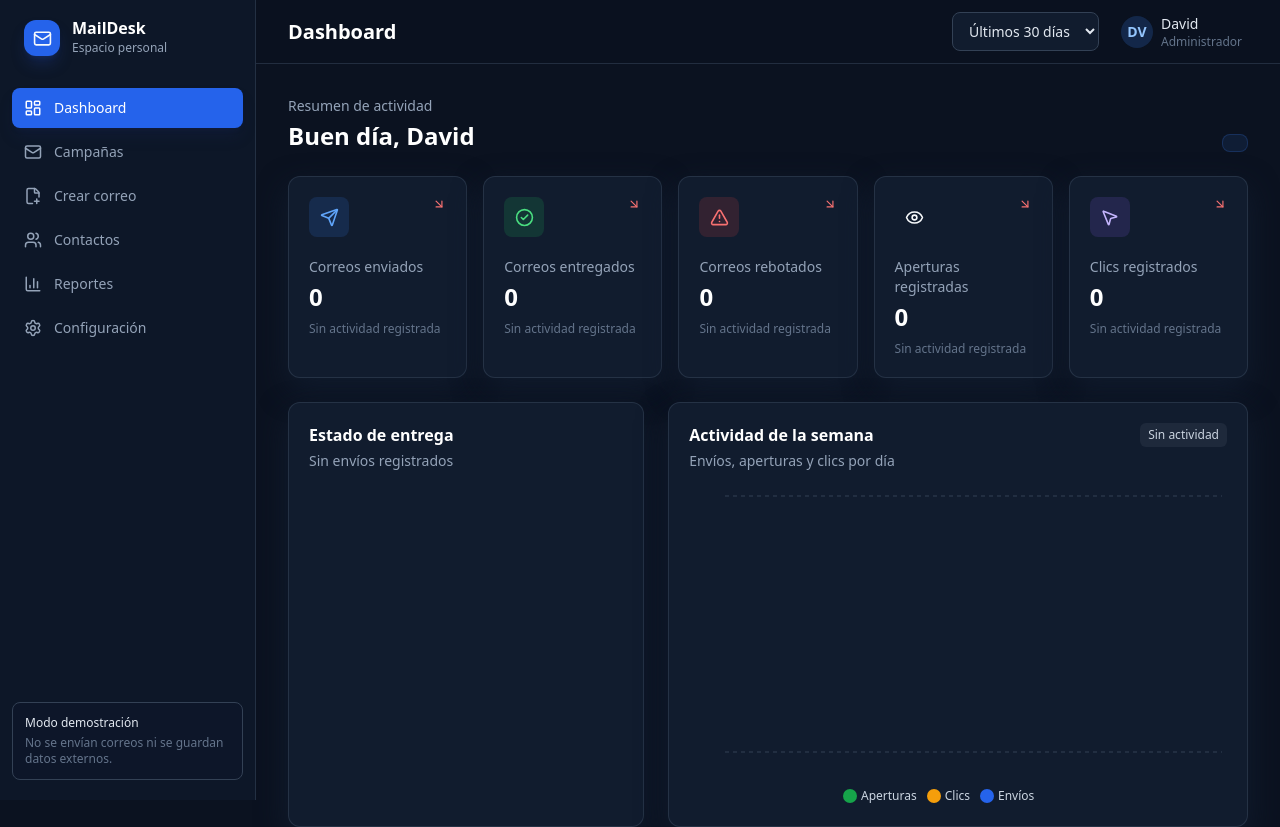
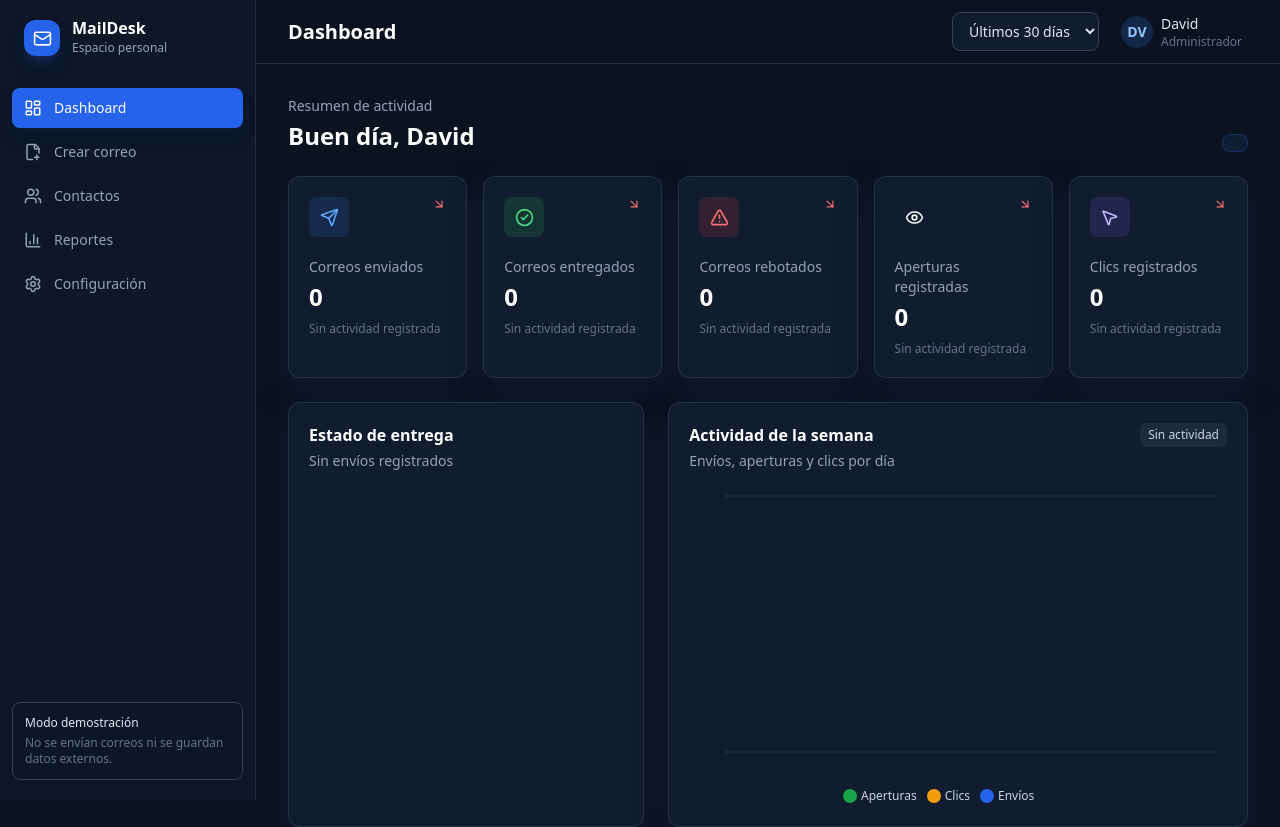
Before and after one commit to dlspwan-web/MailDesk, a React (Vite) app: page / in a window 1280 px wide. Shown: the top 827 px of the page. Built offline with nearby package versions, Linux system fonts and the light colour scheme.

Commit message:
Remove 'Campaigns' navigation item
Removed the 'Campaigns' navigation item from the AppShell.

```diff
--- a/src/components/AppShell.tsx
+++ b/src/components/AppShell.tsx
@@ -4,7 +4,6 @@ import type { Section } from '../types'
 
 const navItems: { id: Section; label: string; icon: typeof LayoutDashboard }[] = [
   { id: 'dashboard', label: 'Dashboard', icon: LayoutDashboard },
-  { id: 'campaigns', label: 'Campañas', icon: Mail },
   { id: 'composer', label: 'Crear correo', icon: FilePlus2 },
   { id: 'contacts', label: 'Contactos', icon: Users },
   { id: 'reports', label: 'Reportes', icon: BarChart3 },
```
